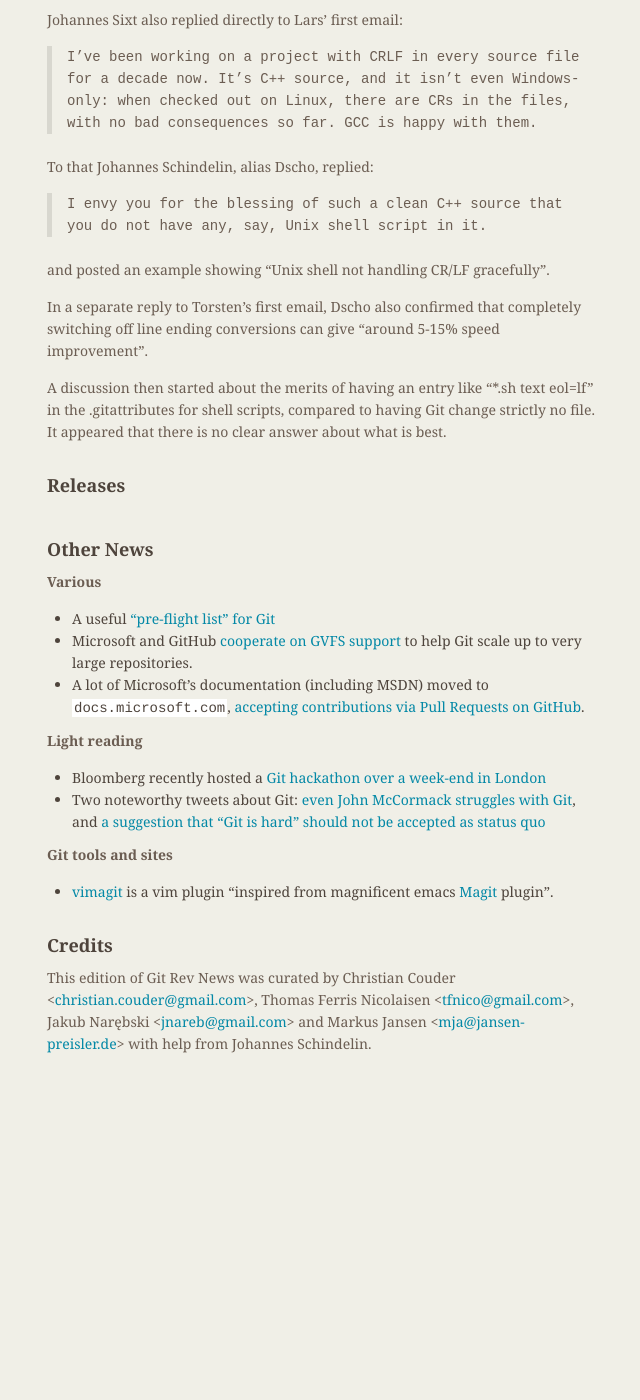
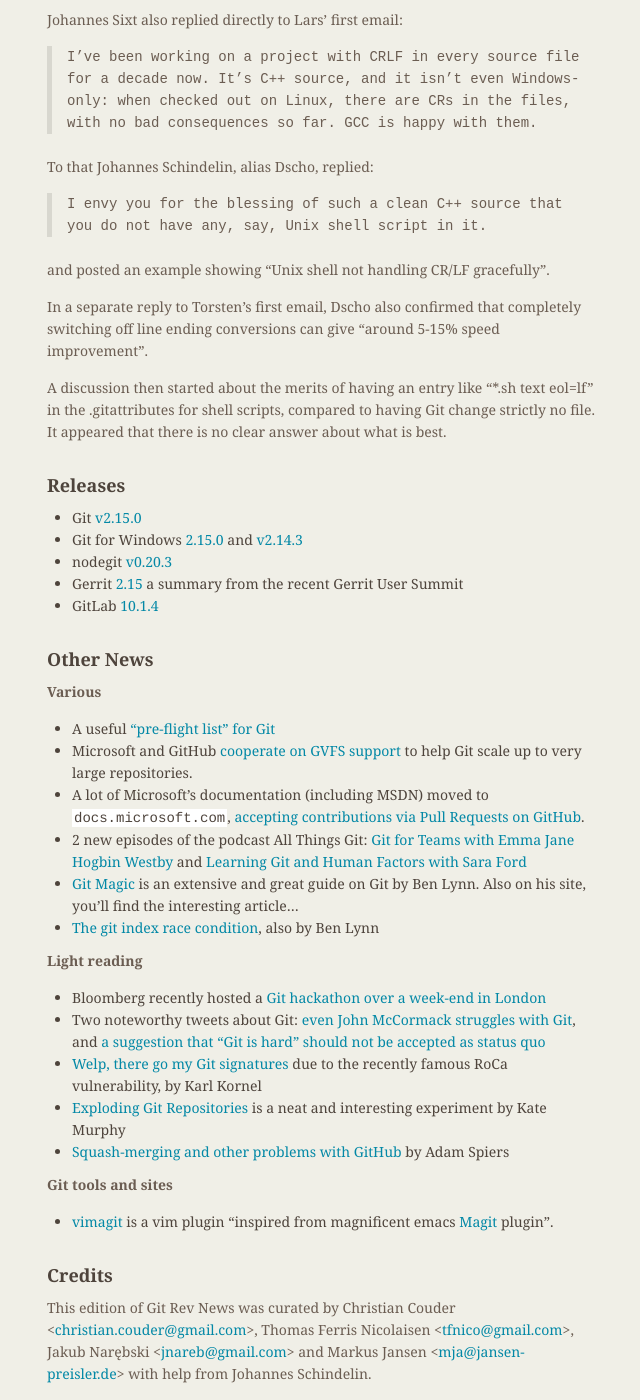
Before and after one commit to git/git.github.io, a Jekyll site: the page built from rev_news/drafts/edition-33.md, in a window 1280 px wide and 1400 px high, scrolled down 1971 px. Shown: the whole window, without its empty margins (487-1127 px from the left). Built offline with Jekyll 4.4.1, drawn with Linux system fonts in a browser that asks for light colours; before the commit the page ends 3041 px from its top, so only the background shows below that.

Commit message:
rn-33: add some releases and links

```diff
--- a/rev_news/drafts/edition-33.md
+++ b/rev_news/drafts/edition-33.md
@@ -139,18 +139,31 @@
 
 ## Releases
 
+* Git [v2.15.0](https://public-inbox.org/git/xmqq60ax5fab.fsf@gitster.mtv.corp.google.com/)
+* Git for Windows [2.15.0](https://github.com/git-for-windows/git/releases/tag/v2.15.0.windows.1) and [v2.14.3](https://github.com/git-for-windows/git/releases/tag/v2.14.3)
+* nodegit [v0.20.3](https://github.com/nodegit/nodegit/releases/tag/v0.20.3)
+* Gerrit [2.15](https://gitenterprise.me/2017/11/15/gerrit-user-summit-whats-new-in-2-15/) a summary from the recent Gerrit User Summit
+* GitLab [10.1.4](https://about.gitlab.com/2017/11/15/gitlab-10-dot-1-dot-4-released/)
+
 ## Other News
+
 
 __Various__
 
 * A useful ["pre-flight list" for Git](https://github.com/k88hudson/git-flight-rules)
 * Microsoft and GitHub [cooperate on GVFS support](https://blogs.msdn.microsoft.com/devops/2017/11/15/updates-to-gvfs/) to help Git scale up to very large repositories.
 * A lot of Microsoft's documentation (including MSDN) moved to `docs.microsoft.com`, [accepting contributions via Pull Requests on GitHub](https://docs.microsoft.com/en-us/contribute/help-crr/help-content/contribute/contribute-how-to-write-workflows-minor).
+* 2 new episodes of the podcast All Things Git: [Git for Teams with Emma Jane Hogbin Westby](http://www.allthingsgit.com/episodes/git_for_teams_with_emma_jane_hogbin_westby.html) and [Learning Git and Human Factors with Sara Ford](http://www.allthingsgit.com/episodes/learning_git_and_human_factors_with_sara_ford.html)
+* [Git Magic](https://crypto.stanford.edu/~blynn/gitmagic/) is an extensive and great guide on Git by Ben Lynn. Also on his site, you'll find the interesting article...
+* [The git index race condition](http://www-cs-students.stanford.edu/~blynn/gg/race.html), also by Ben Lynn
 
 __Light reading__
 
 * Bloomberg recently hosted a [Git hackathon over a week-end in London](https://www.techatbloomberg.com/blog/git-sprint-weekend-bloomberg-london/)
 * Two noteworthy tweets about Git: [even John McCormack struggles with Git](https://twitter.com/ID_AA_Carmack/status/929389759624916992?s=09), and [a suggestion that "Git is hard" should not be accepted as status quo](https://twitter.com/mcclure111/status/929408829485473792?s=09)
+* [Welp, there go my Git signatures](http://karl.kornel.us/2017/10/welp-there-go-my-git-signatures/) due to the recently famous RoCa vulnerability, by Karl Kornel
+* [Exploding Git Repositories](https://kate.io/blog/git-bomb/) is a neat and interesting experiment by Kate Murphy
+* [Squash-merging and other problems with GitHub](https://blog.adamspiers.org/2017/08/16/squash-merging-and-other-problems-with-github/) by Adam Spiers
 
 __Git tools and sites__
 
```
